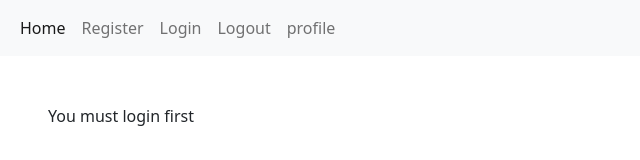
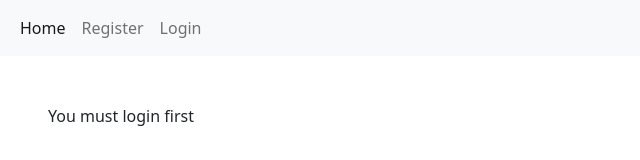
Before and after one commit to s200048/React-backend-Project7, a React (Create React App) app in the folder client/: page /profile in a window 1280 px wide. Shown: the top 160 px of the page, without its empty margins (0-640 px from the left). Built offline with nearby package versions, Linux system fonts and the light colour scheme.

Commit message:
Fixed the App. setCurrentUser useState, and added a condition Nav. with Chainable Array ( Learn a new thing )

```diff
--- a/client/package.json
+++ b/client/package.json
@@ -9,7 +9,7 @@
     "axios": "^0.24.0",
     "react": "^17.0.2",
     "react-dom": "^17.0.2",
-    "react-router-dom": "^5.3.0",
+    "react-router-dom": "^5.2.1",
     "react-scripts": "4.0.3",
     "web-vitals": "^1.1.2"
   },
--- a/client/src/App.js
+++ b/client/src/App.js
@@ -19,20 +19,12 @@ function App() {
 
         <Route path="/register" exact component={Register} />
 
-        <Route
-          path="/login"
-          exact
-          component={Login}
-          currentUser={currentUser}
-          setCurrentUser={setCurrentUser}
-        />
-        <Route
-          path="/profile"
-          exact
-          component={Profile}
-          currentUser={currentUser}
-          setCurrentUser={setCurrentUser}
-        />
+        <Route path="/login" exact>
+          <Login currentUser={currentUser} setCurrentUser={setCurrentUser} />
+        </Route>
+        <Route path="/profile" exact>
+          <Profile currentUser={currentUser} setCurrentUser={setCurrentUser} />
+        </Route>
       </Switch>
     </div>
   );
--- a/client/src/components/Nav.js
+++ b/client/src/components/Nav.js
@@ -3,15 +3,32 @@ import { Link, useHistory } from "react-router-dom";
 import AuthService from "../services/auth.service";
 
 let navTitle = [
-  { classname: "nav-link active", title: "Home", path: "/" },
-  { classname: "nav-link", title: "Register", path: "/register" },
-  { classname: "nav-link", title: "Login", path: "/login" },
-  { classname: "nav-link", title: "Logout", path: "#" },
-  { classname: "nav-link", title: "profile", path: "/profile" },
+  {
+    classname: "nav-link active",
+    title: "Home",
+    path: "/",
+    beforelogin: true,
+    afterlogin: true,
+  },
+  {
+    classname: "nav-link",
+    title: "Register",
+    path: "/register",
+    beforelogin: true,
+  },
+  { classname: "nav-link", title: "Login", path: "/login", beforelogin: true },
+  { classname: "nav-link", title: "Logout", path: "#", afterlogin: true },
+  {
+    classname: "nav-link",
+    title: "profile",
+    path: "/profile",
+    afterlogin: true,
+  },
 ];
 
 const Nav = (props) => {
   let { currentUser, setCurrentUser } = props;
+  // console.log(setCurrentUser);
   const history = useHistory();
 
   const logouthandler = () => {
@@ -29,37 +46,43 @@ const Nav = (props) => {
   // console.log(newFilter);
 
   // console.log(navTitle);
+
   return (
     <div>
       <nav className="navbar navbar-expand-lg navbar-light bg-light">
         <div className="container-fluid">
           <div className="collapse navbar-collapse" id="navbarNav">
             <ul className="navbar-nav">
-              {navTitle.map((item, index) => (
+              {!currentUser &&
+                navTitle
+                  .filter((item) => item.beforelogin === true)
+                  .map((filterItem, index) => (
                     <li className="nav-item">
                       <Link
-                    class={item.classname}
-                    to={item.path}
+                        class={filterItem.classname}
+                        to={filterItem.path}
                         key={index}
-                    onClick={item.fn}
+                        onClick={filterItem.fn}
                       >
-                    {item.title}
+                        {filterItem.title}
                       </Link>
                     </li>
                   ))}
-              {/* {currentUser &&
-                navTitle.splice(1, 1).map((item, index) => (
+              {currentUser &&
+                navTitle
+                  .filter((item) => item.afterlogin === true)
+                  .map((filterItem, index) => (
                     <li className="nav-item">
                       <Link
-                      class={item.classname}
-                      to={item.path}
+                        class={filterItem.classname}
+                        to={filterItem.path}
                         key={index}
-                      onClick={item.fn}
+                        onClick={filterItem.fn}
                       >
-                      {item.title}
+                        {filterItem.title}
                       </Link>
                     </li>
-                ))} */}
+                  ))}
             </ul>
           </div>
         </div>
```
Also changed, not shown: client/src/components/Login.js (+6 -2 lines), 1 other file (tests, documents, lock files or other folders). Lines whose indentation alone changed are shown as unchanged.
